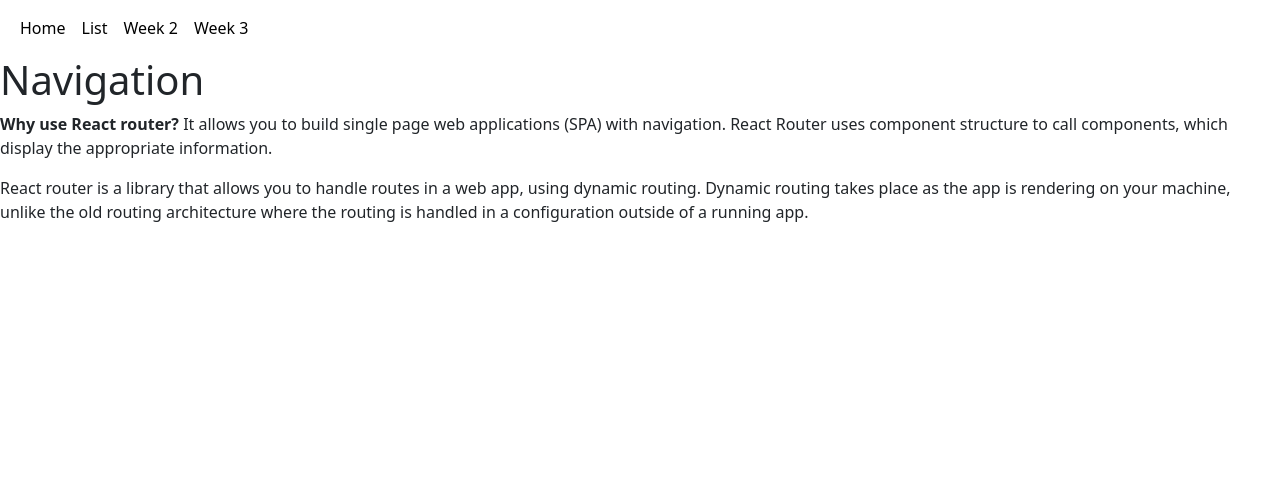
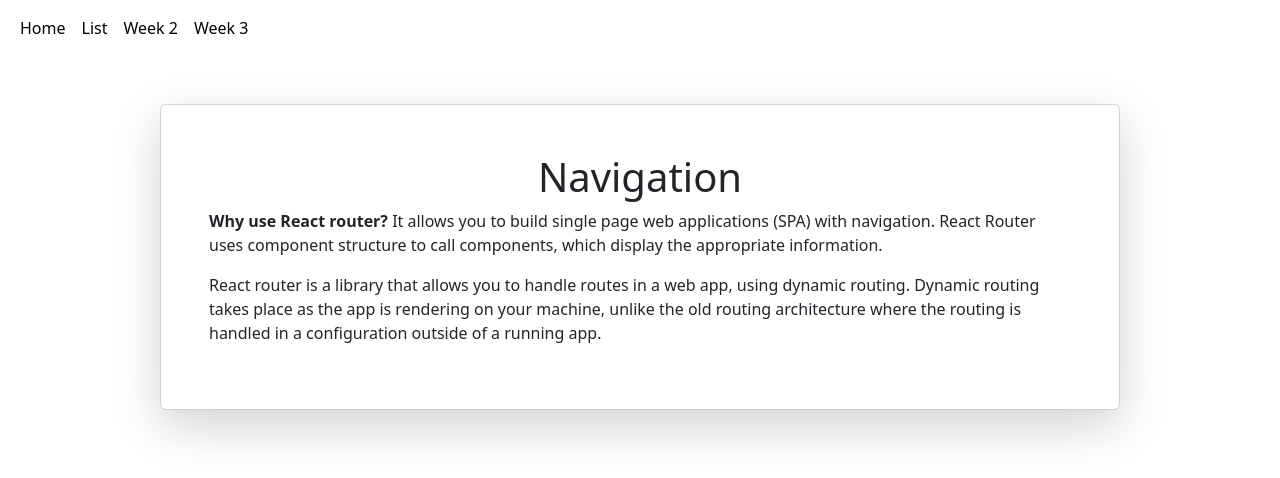
Before and after one commit to Tanushree227/starting_app, a React (Create React App) app: page /week-3 in a window 1280 px wide. Shown: the top 478 px of the page. Built offline with nearby package versions, Linux system fonts and the light colour scheme.

Commit message:
adding card components

```diff
--- a/src/components/Week3.js
+++ b/src/components/Week3.js
@@ -3,10 +3,12 @@
 
 export default function Week3() {
   return (
-    <div>
-        <h1>Navigation</h1>
-        <p><strong>Why use React router?</strong> It allows you to build single page web applications (SPA) with navigation. React Router uses component structure to call components, which display the appropriate information.</p>
+    <div className='d-flex justify-content-center'>
+    <div className='card shadow-lg m-5 p-5 w-75'>
+        <h1 className='card-title text-center'>Navigation</h1>
+        <p className='card-text'><strong>Why use React router?</strong> It allows you to build single page web applications (SPA) with navigation. React Router uses component structure to call components, which display the appropriate information.</p>
         <p>React router is a library that allows you to handle routes in a web app, using dynamic routing. Dynamic routing takes place as the app is rendering on your machine, unlike the old routing architecture where the routing is handled in a configuration outside of a running app.</p>
+    </div>
     </div>
   )
 }
```
